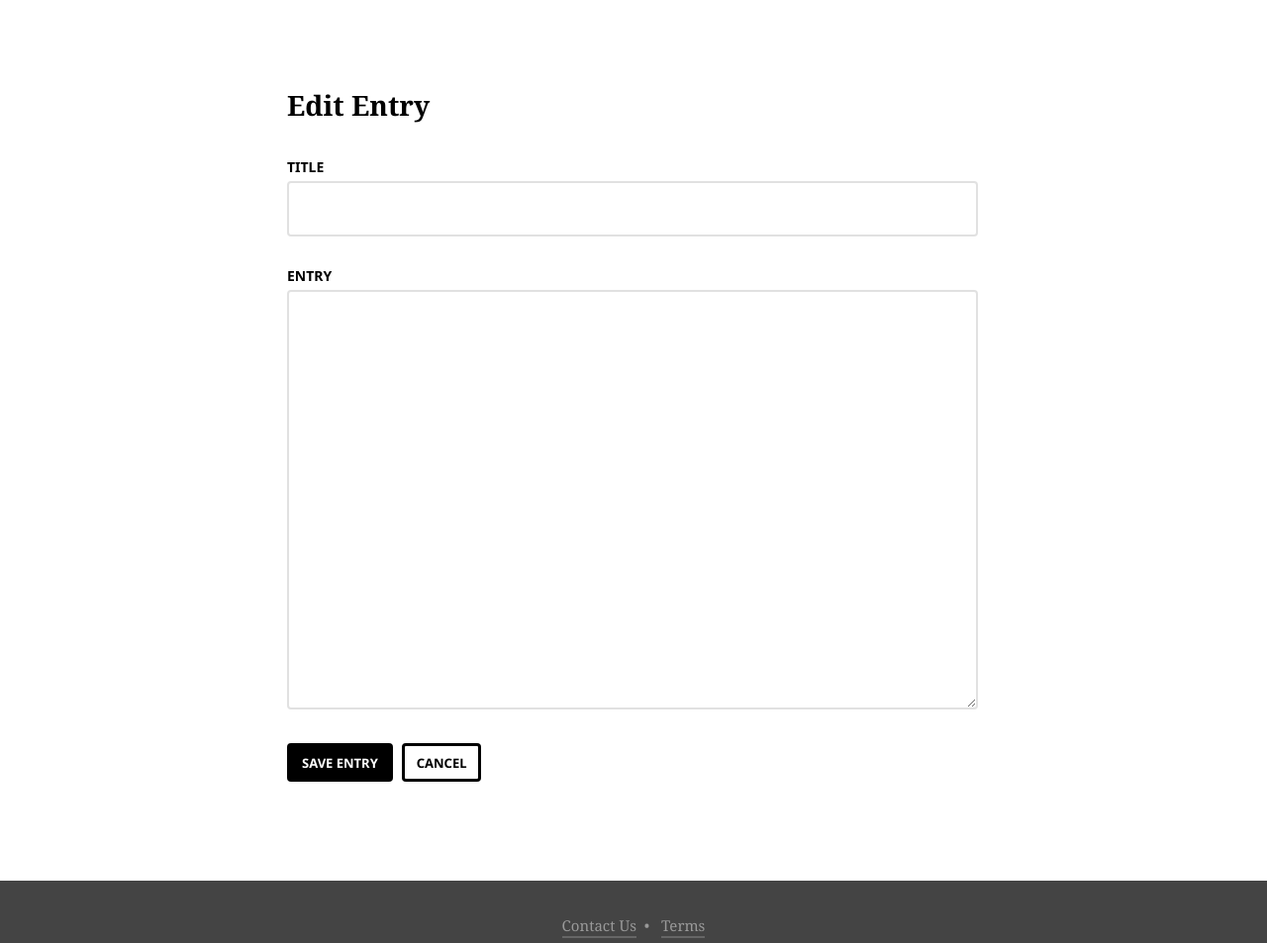
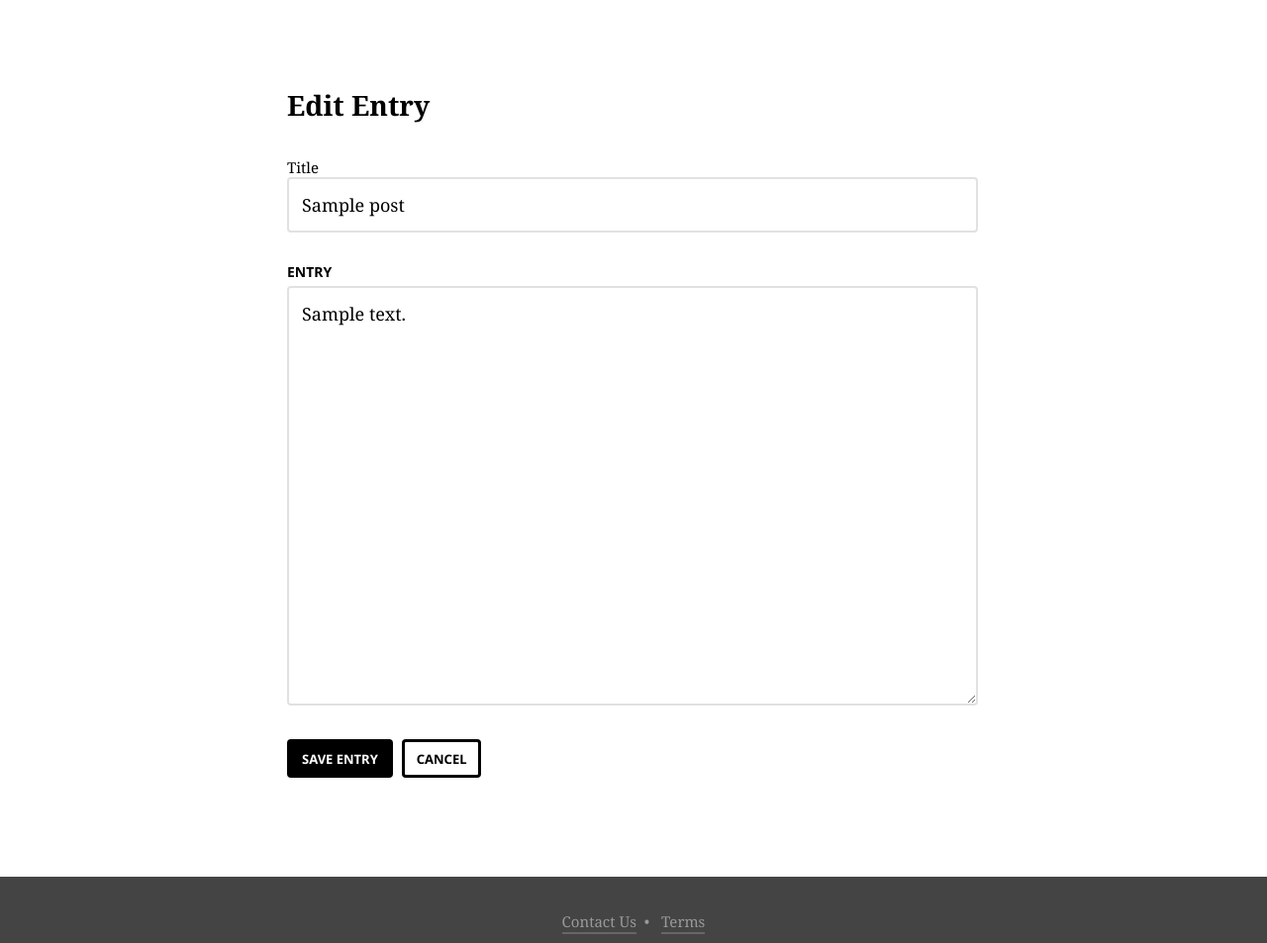
Before and after one commit to charlesseymour/php-td-05, a PHP site: template templates/edit.phtml in a window 1280 px wide. Shown: the part 96-1049 px from the top of the page at 99% size. Run offline with PHP 8.4, Linux system fonts and the light colour scheme; the template is opened without the code that fills it: most values are stand-ins (such as "Sample title", 1, 10 or a date in 2020).

Commit message:
Added get view for edit

```diff
--- a/src/routes.php
+++ b/src/routes.php
@@ -24,7 +24,7 @@ $app->map(['GET', 'POST'], '/new', function ($request, $response, $args) {
 	]);
 });
 
-$app->map(['GET', 'POST'], '/edit/{id}', function ($request, $response, $args) {
+$app->get('/edit/{id}', function ($request, $response, $args) {
 	$nameKey = $this->csrf->getTokenNameKey();
     $valueKey = $this->csrf->getTokenValueKey();
     $name = $request->getAttribute($nameKey);
--- a/templates/edit.phtml
+++ b/templates/edit.phtml
@@ -1,19 +1,31 @@
 <?php
 include __DIR__ . '/header.phtml';
 
+if ($_SERVER['REQUEST_METHOD'] == 'GET') {
+	$title = $post->title;
+	$entry = $post->body;
+}
 ?>
 <section>
 	<div class="container">
 		<div class="edit-entry">
+			<?php
+			if (empty($post)) {
+				echo "<p style=\"color: red; font-size: 1.5em; text-align: center;\">Sorry, could not find that post</p>";
+			} else {
+?>
 			<h2>Edit Entry</h2>
-			<form>
+			<form action=">
 				<label for="title"> Title</label>
-				<input type="text" name="title"><br>
+				<input type="text" name="title" value="<?php echo $post->title; ?>"><br>
 				<label for="entry">Entry</label>
-				<textarea rows="5" name="entry"></textarea>
+				<textarea rows="5" name="entry"><?php echo $post->body; ?></textarea>
 				<input type="submit" value="Save Entry" class="button">
 				<a href="#" class="button button-secondary">Cancel</a>
 			</form>
+			<?php
+			}
+			?>
 		</div>
 	</div>
 </section>
```
